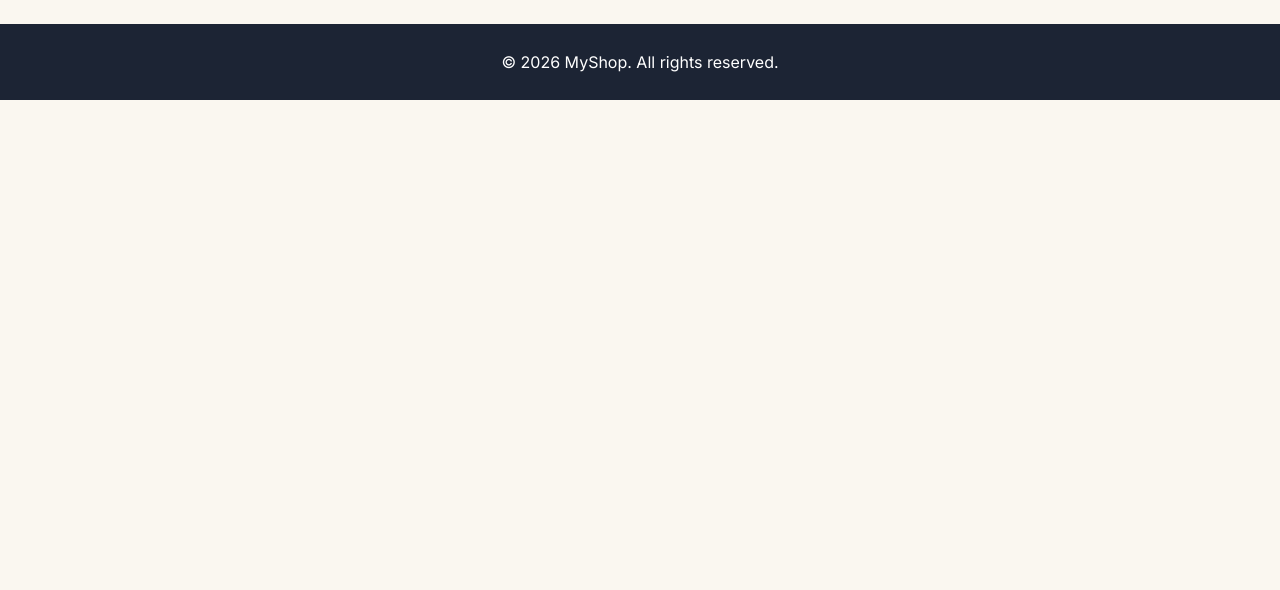
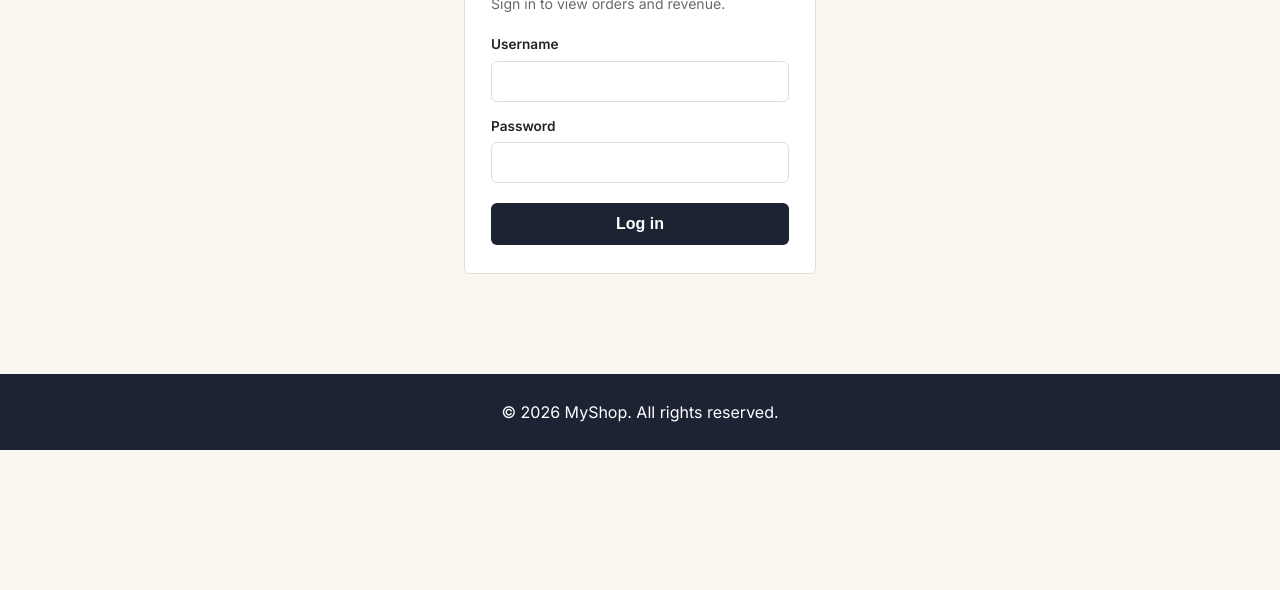
Before and after one commit to asispw1516/Commerce2026project, a plain HTML site: page public/login.html in a window 1280 px wide. Shown: the part 210-800 px from the top of the page. Drawn offline with Linux system fonts and the light colour scheme.

Commit message:
Add styles for login page layout and components
Added styles for the login page including layout, card design, and input fields.

```diff
--- a/public/css/admin.css
+++ b/public/css/admin.css
@@ -144,3 +144,48 @@
 @media (max-width: 720px) {
   .breakdown-grid { grid-template-columns: 1fr; }
 }
+
+/* ---------- Login page ---------- */
+.login-main {
+  max-width: 400px;
+  margin: 0 auto;
+  padding: 64px 24px 60px;
+}
+.login-card {
+  background: #fff;
+  border: 1px solid var(--line);
+  border-radius: var(--radius);
+  padding: 28px 26px;
+}
+.login-card h2 {
+  margin-bottom: 6px;
+}
+.login-subtitle {
+  color: var(--muted);
+  font-size: 0.88rem;
+  margin-bottom: 20px;
+}
+.login-card label {
+  display: block;
+  font-size: 0.85rem;
+  font-weight: 600;
+  margin-bottom: 14px;
+  color: var(--ink);
+}
+.login-card input {
+  display: block;
+  width: 100%;
+  margin-top: 6px;
+  padding: 10px 12px;
+  border: 1px solid var(--line);
+  border-radius: var(--radius);
+  font-size: 0.95rem;
+  font-family: inherit;
+}
+.login-card input:focus {
+  outline: 2px solid var(--mustard);
+  outline-offset: 1px;
+}
+.login-card .checkout-btn {
+  margin-top: 6px;
+}
```
